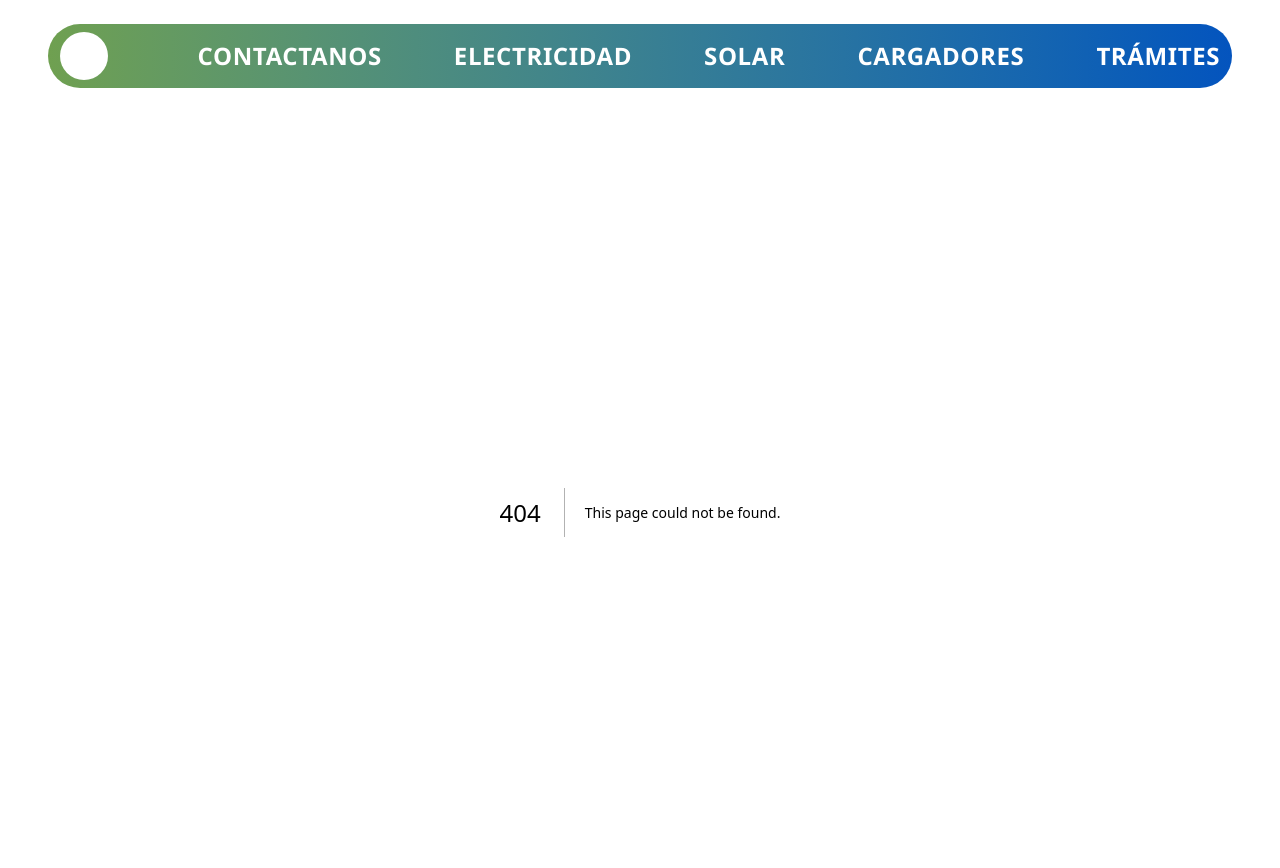
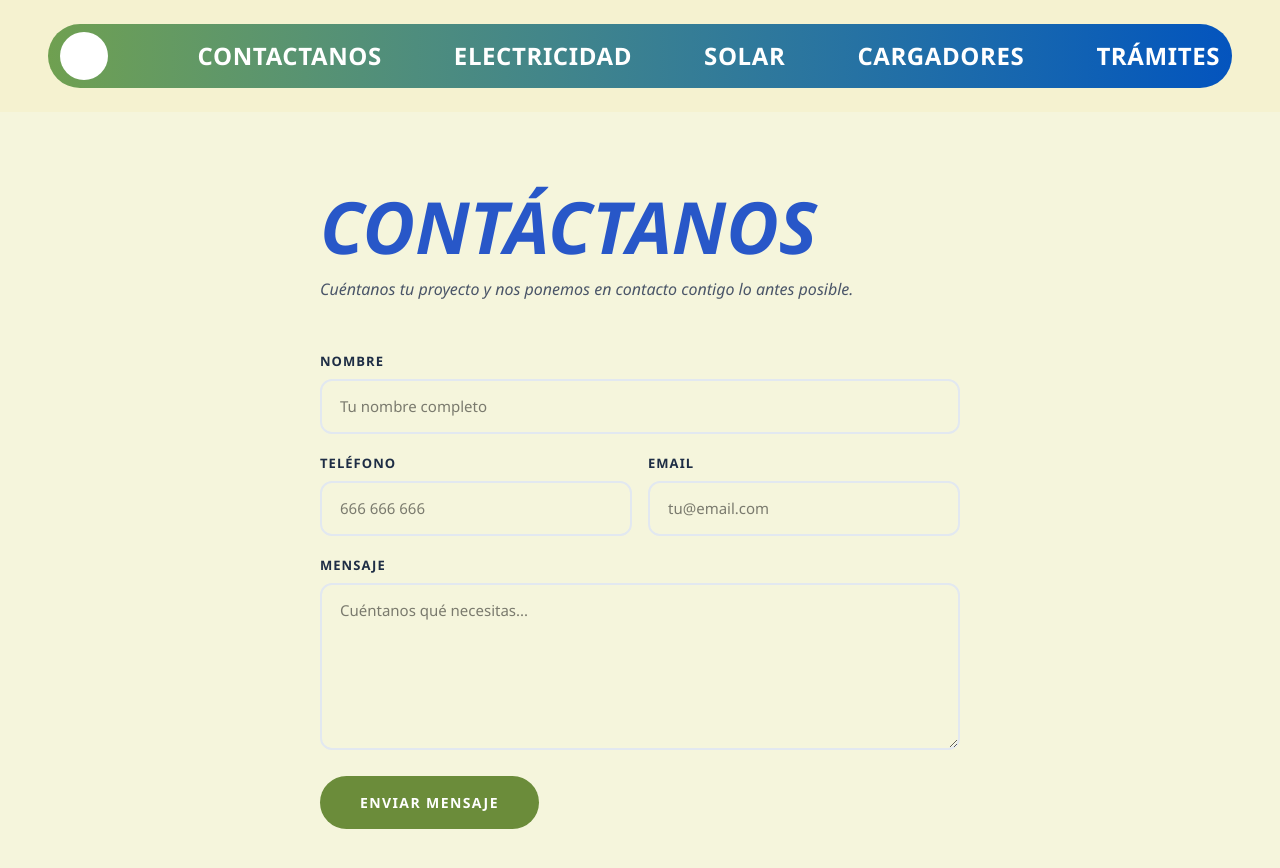
Before and after one commit to Sauce-Renova/SauceRenovaWeb, a Next.js app in the folder sauce-renova-web/: page /contacto in a window 1280 px wide. Before the commit this address had no page. Shown: the top 868 px of the page. Built offline with nearby package versions, Linux system fonts and the light colour scheme.

Commit message:
created contact page

```diff
--- /dev/null
+++ b/sauce-renova-web/app/api/contact/route.ts
@@ -0,0 +1,27 @@
+import { Resend } from "resend";
+import { NextResponse } from "next/server";
+
+const resend = new Resend(process.env.RESEND_API_KEY);
+
+export async function POST(req: Request) {
+  const { nombre, telefono, email, mensaje } = await req.json();
+
+  try {
+    await resend.emails.send({
+      from: "onboarding@resend.dev",
+      to: process.env.CONTACT_EMAIL!,
+      subject: `Nuevo contacto de ${nombre}`,
+      html: `
+        <h2>Nuevo mensaje de contacto</h2>
+        <p><strong>Nombre:</strong> ${nombre}</p>
+        <p><strong>Teléfono:</strong> ${telefono}</p>
+        <p><strong>Email:</strong> ${email}</p>
+        <p><strong>Mensaje:</strong> ${mensaje}</p>
+      `,
+    });
+
+    return NextResponse.json({ ok: true });
+  } catch (error) {
+    return NextResponse.json({ ok: false, error }, { status: 500 });
+  }
+}
--- /dev/null
+++ b/sauce-renova-web/app/contacto/page.tsx
@@ -0,0 +1,159 @@
+"use client";
+
+import { useState } from "react";
+
+export default function ContactPage() {
+  const [form, setForm] = useState({
+    nombre: "",
+    telefono: "",
+    email: "",
+    mensaje: "",
+  });
+  const [status, setStatus] = useState<"idle" | "loading" | "ok" | "error">("idle");
+
+  const handleChange = (e: React.ChangeEvent<HTMLInputElement | HTMLTextAreaElement>) => {
+    setForm({ ...form, [e.target.name]: e.target.value });
+  };
+
+  const handleSubmit = async () => {
+    setStatus("loading");
+    try {
+      const res = await fetch("/api/contact", {
+        method: "POST",
+        headers: { "Content-Type": "application/json" },
+        body: JSON.stringify(form),
+      });
+      const data = await res.json();
+      setStatus(data.ok ? "ok" : "error");
+    } catch {
+      setStatus("error");
+    }
+  };
+
+  const inputStyle = {
+    width: "100%",
+    padding: "14px 18px",
+    borderRadius: 12,
+    border: "2px solid #e2e8f0",
+    fontSize: 15,
+    fontFamily: "inherit",
+    outline: "none",
+    transition: "border-color 0.2s",
+    boxSizing: "border-box" as const,
+  };
+
+  return (
+    <main style={{ background: "#f5f5dc", minHeight: "100vh", padding: "80px 24px" }}>
+      <div style={{ maxWidth: 640, margin: "0 auto" }}>
+        <h1 style={{
+          fontSize: "clamp(40px, 6vw, 72px)",
+          fontWeight: 900,
+          fontStyle: "italic",
+          color: "#2857c8",
+          textTransform: "uppercase",
+          lineHeight: 0.95,
+          marginBottom: 16,
+        }}>
+          Contáctanos
+        </h1>
+        <p style={{
+          fontSize: 16,
+          fontStyle: "italic",
+          color: "#4a5568",
+          lineHeight: 1.7,
+          marginBottom: 48,
+        }}>
+          Cuéntanos tu proyecto y nos ponemos en contacto contigo lo antes posible.
+        </p>
+
+        <div style={{ display: "flex", flexDirection: "column", gap: 20 }}>
+          <div>
+            <label style={{ display: "block", fontWeight: 700, fontSize: 13, letterSpacing: "0.08em", textTransform: "uppercase", color: "#1e2d45", marginBottom: 8 }}>
+              Nombre
+            </label>
+            <input
+              name="nombre"
+              value={form.nombre}
+              onChange={handleChange}
+              placeholder="Tu nombre completo"
+              style={inputStyle}
+            />
+          </div>
+
+          <div style={{ display: "grid", gridTemplateColumns: "1fr 1fr", gap: 16 }}>
+            <div>
+              <label style={{ display: "block", fontWeight: 700, fontSize: 13, letterSpacing: "0.08em", textTransform: "uppercase", color: "#1e2d45", marginBottom: 8 }}>
+                Teléfono
+              </label>
+              <input
+                name="telefono"
+                value={form.telefono}
+                onChange={handleChange}
+                placeholder="666 666 666"
+                style={inputStyle}
+              />
+            </div>
+            <div>
+              <label style={{ display: "block", fontWeight: 700, fontSize: 13, letterSpacing: "0.08em", textTransform: "uppercase", color: "#1e2d45", marginBottom: 8 }}>
+                Email
+              </label>
+              <input
+                name="email"
+                value={form.email}
+                onChange={handleChange}
+                placeholder="tu@email.com"
+                style={inputStyle}
+              />
+            </div>
+          </div>
+
+          <div>
+            <label style={{ display: "block", fontWeight: 700, fontSize: 13, letterSpacing: "0.08em", textTransform: "uppercase", color: "#1e2d45", marginBottom: 8 }}>
+              Mensaje
+            </label>
+            <textarea
+              name="mensaje"
+              value={form.mensaje}
+              onChange={handleChange}
+              placeholder="Cuéntanos qué necesitas..."
+              rows={6}
+              style={{ ...inputStyle, resize: "vertical" }}
+            />
+          </div>
+
+          <button
+            onClick={handleSubmit}
+            disabled={status === "loading"}
+            style={{
+              background: status === "loading" ? "#a0aec0" : "#6b8c3a",
+              color: "white",
+              border: "none",
+              borderRadius: 50,
+              padding: "16px 40px",
+              fontWeight: 800,
+              fontSize: 14,
+              letterSpacing: "0.1em",
+              textTransform: "uppercase",
+              cursor: status === "loading" ? "not-allowed" : "pointer",
+              alignSelf: "flex-start",
+              transition: "background 0.2s, transform 0.15s",
+            }}
+          >
+            {status === "loading" ? "Enviando..." : "Enviar mensaje"}
+          </button>
+
+          {status === "ok" && (
+            <p style={{ color: "#6b8c3a", fontWeight: 700, fontSize: 15 }}>
+              ✓ Mensaje enviado correctamente. Nos pondremos en contacto pronto.
+            </p>
+          )}
+          {status === "error" && (
+            <p style={{ color: "#e53e3e", fontWeight: 700, fontSize: 15 }}>
+              ✗ Ha habido un error al enviar. Inténtalo de nuevo o contáctanos directamente.
+            </p>
+          )}
+        </div>
+      </div>
+    </main>
+  );
+}
--- a/sauce-renova-web/package.json
+++ b/sauce-renova-web/package.json
@@ -11,7 +11,8 @@
   "dependencies": {
     "next": "16.2.9",
     "react": "19.2.4",
-    "react-dom": "19.2.4"
+    "react-dom": "19.2.4",
+    "resend": "^6.16.0"
   },
   "devDependencies": {
     "@tailwindcss/postcss": "^4",
```
Also changed, not shown: 1 other file (tests, documents, lock files or other folders).
